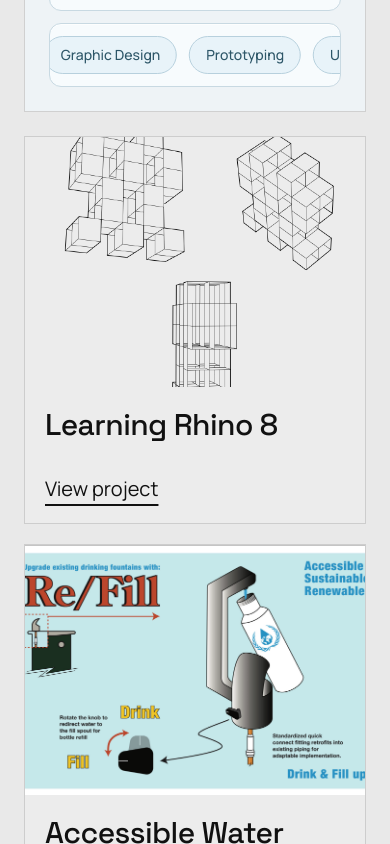
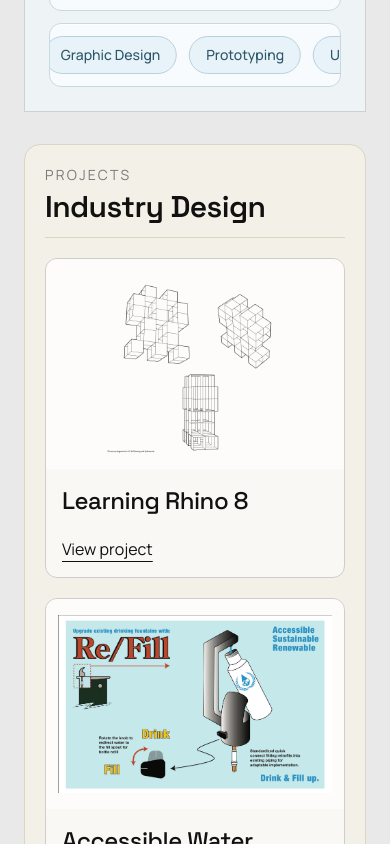
Before and after one commit to Chinomso-Augustine/Chinomso_A_Portfolio, a React (Vite) app: page / in a window 390 px wide. Shown: the part 760-1604 px from the top of the page. Built offline with nearby package versions, Linux system fonts and the light colour scheme.

Commit message:
Refine portfolio project presentation

```diff
--- a/src/App.jsx
+++ b/src/App.jsx
@@ -33,7 +33,12 @@
   "Notion",
 ];
 
-const workCards = [
+const projectCategories = [
+  {
+    title: "Industry Design",
+    backgroundClass: "bg-[#f3f0e8]",
+    borderClass: "border-[#ddd4c2]",
+    projects: [
       {
         type: "project",
         title: "Learning Rhino 8",
@@ -52,6 +57,14 @@
         action: "View project",
         to: "/refill",
       },
+      { type: "empty", title: "Parklet" },
+    ],
+  },
+  {
+    title: "UI/UX",
+    backgroundClass: "bg-[#eef4f7]",
+    borderClass: "border-[#cfdde3]",
+    projects: [
       {
         type: "project",
         title: "Job Made Easy",
@@ -70,8 +83,9 @@
         action: "View project",
         to: "/case1",
       },
-  { type: "empty", title: "Parklet" },
       { type: "empty", title: "Design Club Client Work" },
+    ],
+  },
 ];
 
 export default function App() {
@@ -170,9 +184,9 @@
             </div>
           </div>
 
-          <div className="mt-6 grid grid-cols-1 gap-5 md:grid-cols-2 xl:grid-cols-3">
-            {workCards.map((card) => (
-              <WorkCard key={card.title} card={card} />
+          <div className="mt-8 space-y-12">
+            {projectCategories.map((category) => (
+              <WorkSection key={category.title} category={category} />
             ))}
           </div>
         </section>
@@ -272,6 +286,31 @@
   );
 }
 
+function WorkSection({ category }) {
+  const headingId = `${category.title.toLowerCase().replace(/[^a-z0-9]+/g, "-")}-heading`;
+
+  return (
+    <section aria-labelledby={headingId}>
+      <div className={`rounded-2xl border ${category.borderClass} ${category.backgroundClass} p-5 md:p-6`}>
+        <div className={`mb-5 flex items-end justify-between border-b ${category.borderClass} pb-3`}>
+          <div>
+            <p className="text-sm uppercase tracking-[0.16em] text-[#7a7a7a]">Projects</p>
+            <h2 id={headingId} className="mt-1 text-3xl font-semibold">
+              {category.title}
+            </h2>
+          </div>
+        </div>
+
+        <div className="grid grid-cols-1 gap-5 md:grid-cols-2 xl:grid-cols-3">
+          {category.projects.map((card) => (
+            <WorkCard key={card.title} card={card} />
+          ))}
+        </div>
+      </div>
+    </section>
+  );
+}
+
 function SkillsRow({ skills: items, duration }) {
   const loopedSkills = [...items, ...items];
 
@@ -297,7 +336,7 @@
 function WorkCard({ card }) {
   if (card.type === "empty") {
     return (
-      <article className="flex min-h-[320px] items-center justify-center border border-dashed border-[#bcbcbc] bg-[#ededed]">
+      <article className="flex min-h-[224px] items-center justify-center rounded-xl border border-dashed border-[#bcbcbc] bg-white/45">
         <div className="text-center">
           <p className="text-[0.78rem] uppercase tracking-[0.16em] text-[#8a8a8a]">Upcoming Project</p>
           <p className="mt-2 text-2xl font-semibold text-[#3f3f3f]">{card.title}</p>
@@ -307,12 +346,12 @@
   }
 
   return (
-    <Link to={card.to} className="group block border border-[#cdcdcd] bg-[#ececec]">
-      <div className="relative h-[250px] overflow-hidden">
+    <Link to={card.to} className="group block overflow-hidden rounded-xl border border-[#cdcdcd] bg-white/55">
+      <div className="relative h-[210px] overflow-hidden bg-white/45 p-3">
         <img
           src={card.image}
           alt={card.title}
-          className="h-full w-full object-cover transition duration-500 group-hover:scale-[1.03]"
+          className="h-full w-full object-contain transition duration-500 group-hover:scale-[1.03]"
         />
         <div className="absolute inset-0 bg-black/0 transition duration-300 group-hover:bg-black/55" />
         <div className="absolute inset-x-5 bottom-4 translate-y-3 opacity-0 transition duration-300 group-hover:translate-y-0 group-hover:opacity-100">
@@ -320,9 +359,9 @@
         </div>
       </div>
 
-      <div className="p-5">
-        <h3 className="text-3xl font-medium">{card.title}</h3>
-        <p className="mt-8 inline-block text-xl underline underline-offset-[8px]">{card.action}</p>
+      <div className="p-4">
+        <h3 className="text-2xl font-medium">{card.title}</h3>
+        <p className="mt-5 inline-block text-base underline underline-offset-[6px]">{card.action}</p>
       </div>
     </Link>
   );
```
Also changed, not shown: src/Refill.jsx (+29 -31 lines). Lines whose indentation alone changed are shown as unchanged.
